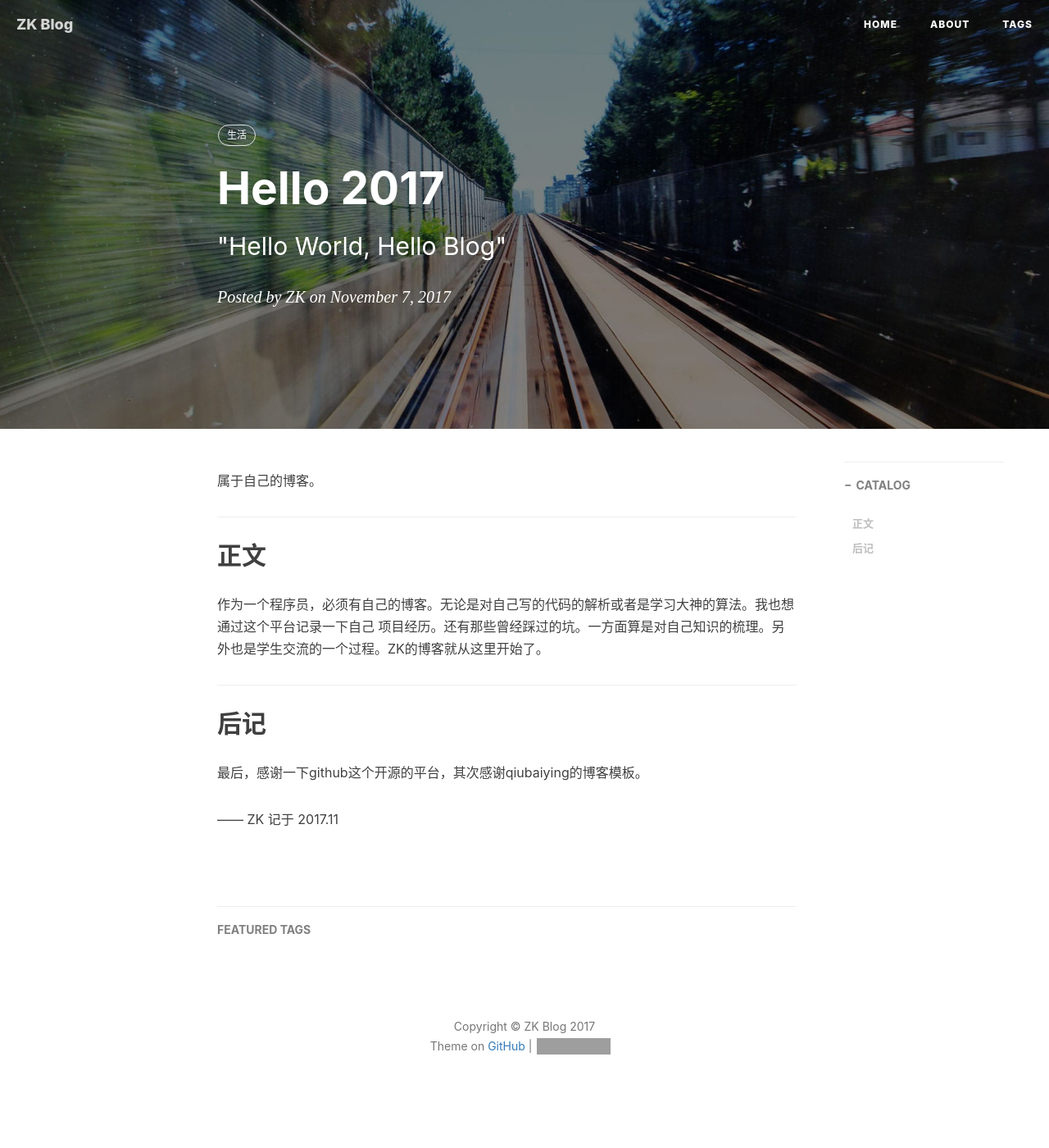
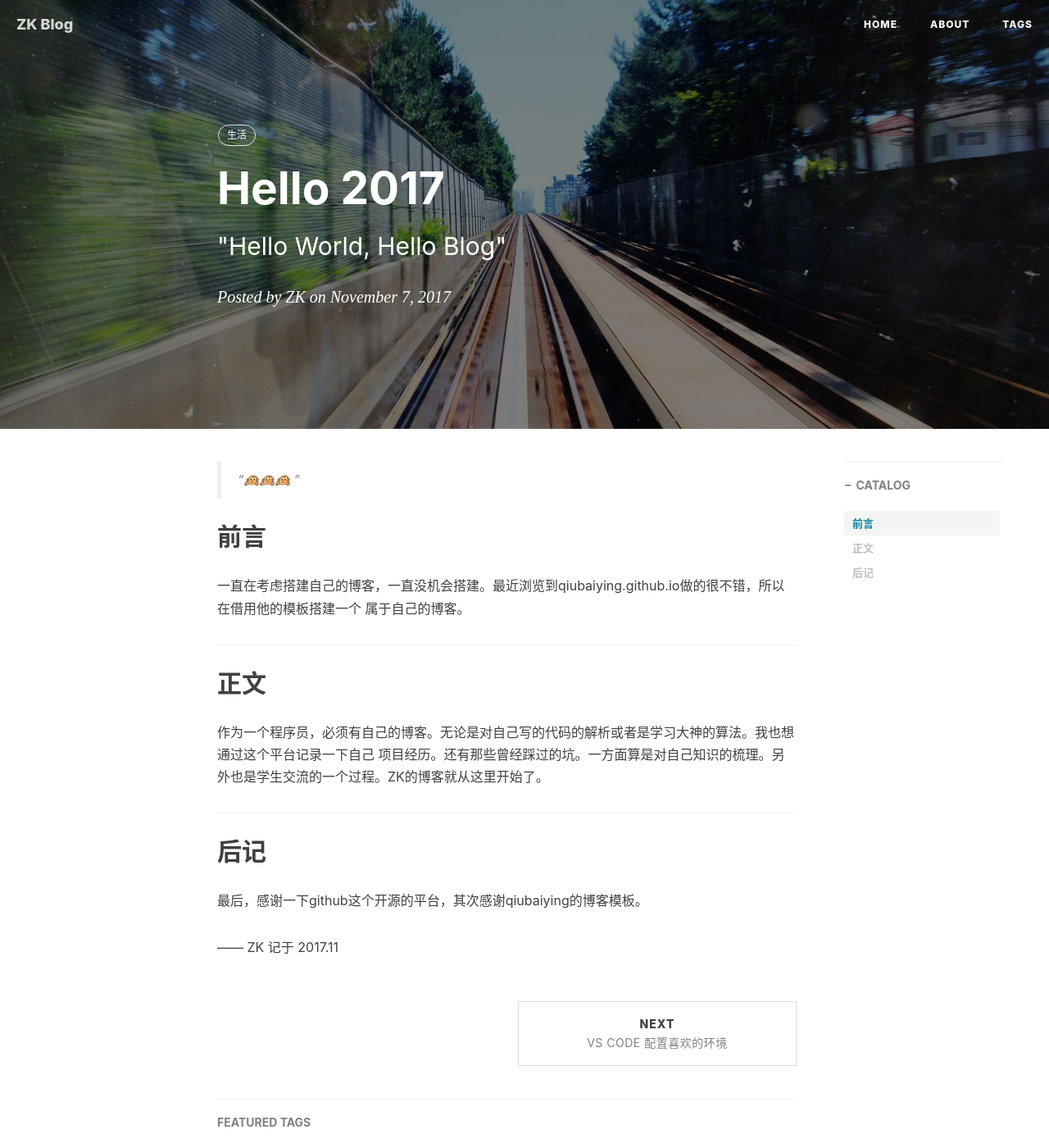
Before and after one commit to zhangkun1117/zhangkun1117.github.io, a Jekyll site: the page built from _posts/2017-11-07-Hello-Blog.md, in a window 1280 px wide and 1400 px high. Shown: the whole window at 82% size. Built offline with Jekyll 4.4.1, drawn with Linux system fonts in a browser that asks for light colours; nearby versions of some CDN libraries; comment, search, counter and statistics services are not loaded; grey boxes are pictures that could not be loaded.

Commit message:
“add img

```diff
--- a/_posts/2017-11-07-Hello-Blog.md
+++ b/_posts/2017-11-07-Hello-Blog.md
@@ -10,6 +10,12 @@ tags:
     - 生活
 ---
 
+> “🙉🙉🙉 ”
+
+
+## 前言
+
+一直在考虑搭建自己的博客，一直没机会搭建。最近浏览到qiubaiying.github.io做的很不错，所以在借用他的模板搭建一个
 属于自己的博客。
 
 <p id = "build"></p>
```
Also changed, not shown: _posts/2017-11-09-vscode配置markdown主体.md (added, +16 -0 lines), img/vscodetheme.png (added).
